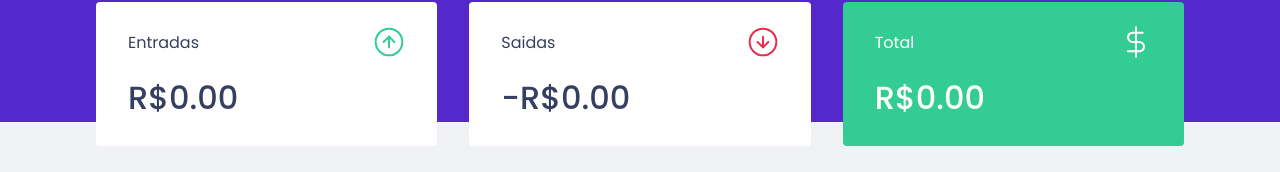
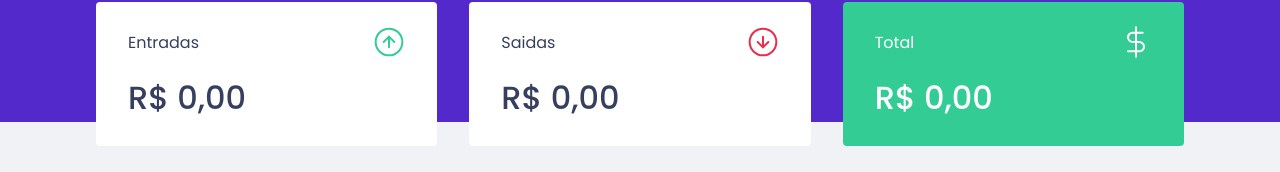
Before and after one commit to SilvanoGPM/dtmoney, a React (Vite) app: page / in a window 1280 px wide. Shown: the part 150-322 px from the top of the page. Built offline with nearby package versions, Linux system fonts and the light colour scheme; no server answers; what miragejs would draw is missing.

Commit message:
feat: count up animation

```diff
--- a/package.json
+++ b/package.json
@@ -16,6 +16,7 @@
     "miragejs": "^0.1.44",
     "polished": "^4.2.2",
     "react": "^18.0.0",
+    "react-countup": "^6.2.0",
     "react-dom": "^18.0.0",
     "react-icons": "^4.3.1",
     "react-indiana-drag-scroll": "^2.1.0",
--- a/src/components/Summary/index.tsx
+++ b/src/components/Summary/index.tsx
@@ -1,10 +1,11 @@
+import CountUp from 'react-countup';
+
 import { useTransactions } from '../../contexts/TransactionsContext';
 import incomeImg from '../../assets/income.svg';
 import outcomeImg from '../../assets/outcome.svg';
 import totalImg from '../../assets/total.svg';
 
 import * as S from './styles';
-import { formatAmount } from '../../utils/formatters';
 
 export function Summary() {
   const { getSummary } = useTransactions();
@@ -19,7 +20,15 @@ export function Summary() {
           <img alt="Income icon" src={incomeImg} />
         </S.CardHeader>
 
-        <S.CardContent>{formatAmount(deposits)}</S.CardContent>
+        <S.CardContent>
+          <CountUp
+            end={deposits}
+            decimals={2}
+            decimal=","
+            prefix="R$ "
+            separator="."
+          />
+        </S.CardContent>
       </S.Card>
 
       <S.Card>
@@ -28,7 +37,15 @@ export function Summary() {
           <img alt="Outcome icon" src={outcomeImg} />
         </S.CardHeader>
 
-        <S.CardContent>{formatAmount(withdraws * -1)}</S.CardContent>
+        <S.CardContent>
+          <CountUp
+            end={-withdraws}
+            decimals={2}
+            decimal=","
+            prefix="R$ "
+            separator="."
+          />
+        </S.CardContent>
       </S.Card>
 
       <S.Card className="highlight">
@@ -37,7 +54,15 @@ export function Summary() {
           <img alt="Total icon" src={totalImg} />
         </S.CardHeader>
 
-        <S.CardContent>{formatAmount(total)}</S.CardContent>
+        <S.CardContent>
+          <CountUp
+            end={total}
+            decimals={2}
+            decimal=","
+            prefix="R$ "
+            separator="."
+          />
+        </S.CardContent>
       </S.Card>
     </S.Container>
   );
```
Also changed, not shown: 1 other file (tests, documents, lock files or other folders).
